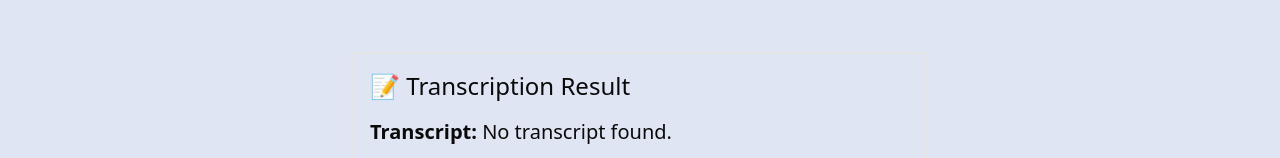
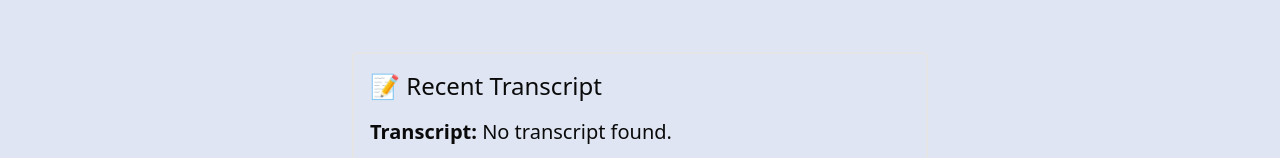
Before and after one commit to afnanhussain2002/read-podcast, a Next.js app: page /transcriber in a window 1280 px wide. Shown: the part 733-891 px from the top of the page. Built offline with nearby package versions, Linux system fonts and the light colour scheme.

Commit message:
change a text

```diff
--- a/components/TranscribedData.tsx
+++ b/components/TranscribedData.tsx
@@ -81,7 +81,7 @@ const TranscribedData = () => {
   return (
     <section className='border-t-border dark:border-t-darkBorder dark:bg-darkBg border-t-2 bg-bg py-20 font-base lg:py-[100px]'>
     <Card className="p-4 max-w-xl mx-auto mt-10 bg-">
-      <h1 className="nb-text text-2xl mb-4">📝 Transcription Result</h1>
+      <h1 className="nb-text text-2xl mb-4">📝 Recent Transcript</h1>
 
 
       {transcript?.speakers?.length ? (
```
